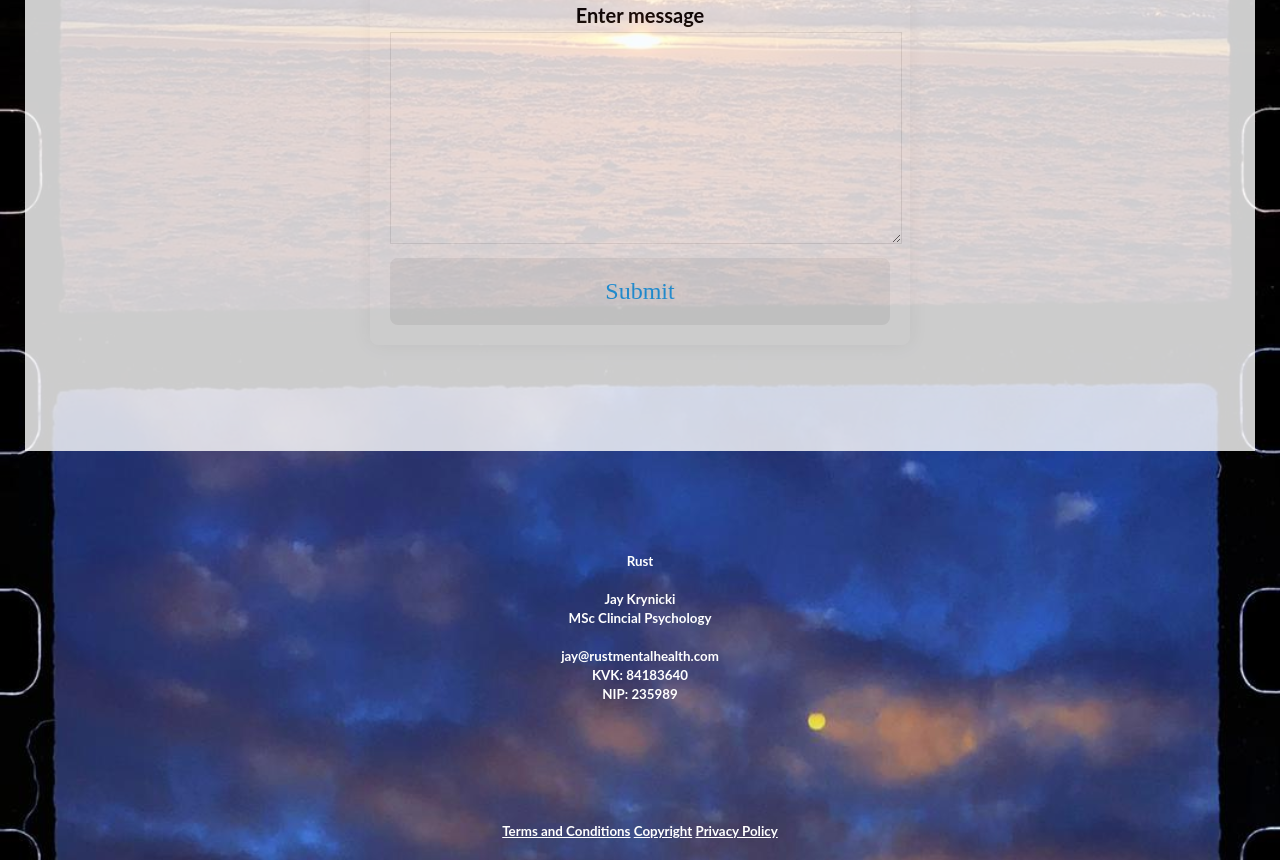
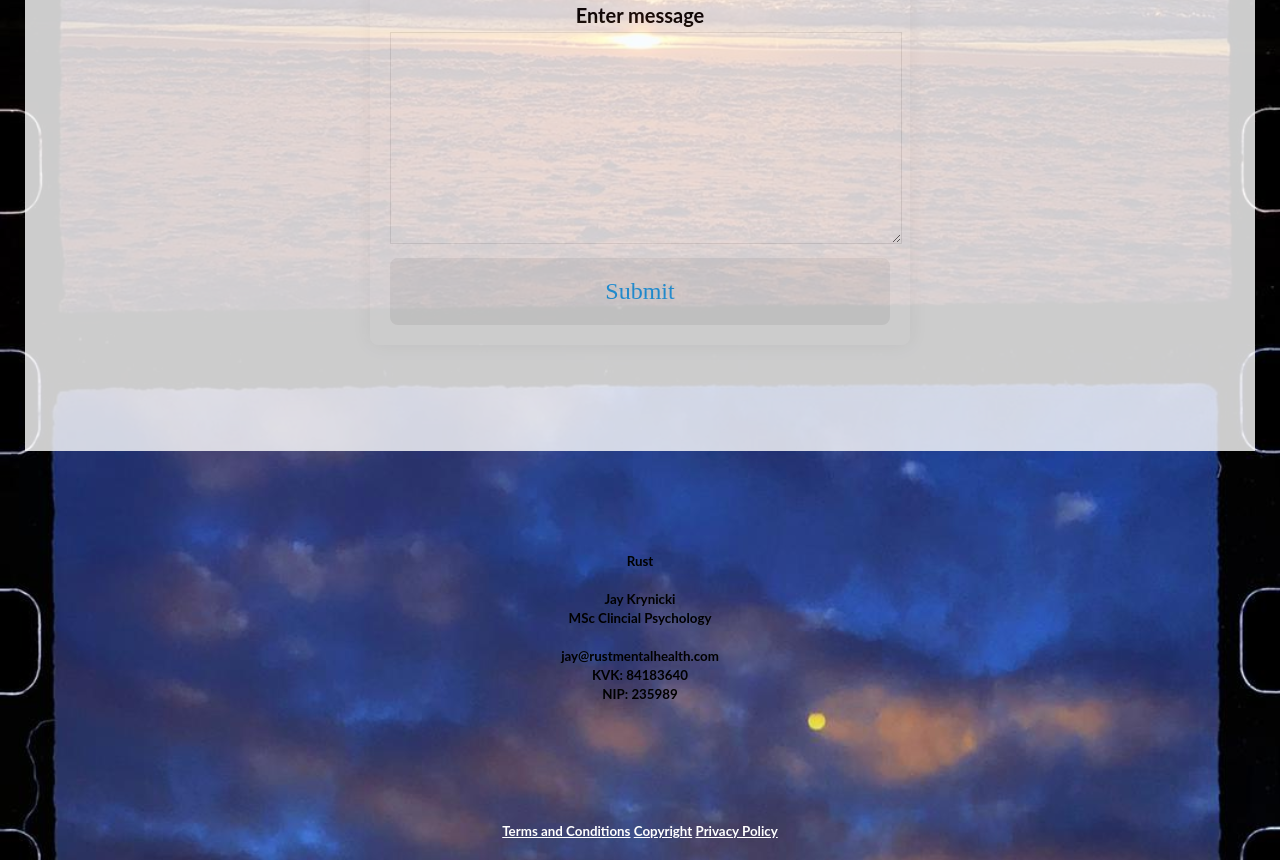
Before and after one commit to beatsch/rust-101, a website: page src/contact.html in a window 1280 px wide. Shown: the part 1574-2434 px from the top of the page. Drawn offline with Linux system fonts and the light colour scheme.

Commit message:
Update contact.html

```diff
--- a/src/contact.html
+++ b/src/contact.html
@@ -67,25 +67,16 @@ transition: margin-left .5s;
 padding: 8px;
 }
 
-
-
-
-
 </style>
 </head>
 <body>
-
-
   <div id="mySidebar" class="sidebar">
     <a href="javascript:void(0)" class="closebtn" onclick="closeNav()">×</a>
     <a href="index.html">Start</a>
     <a href="aboutme.html">About me</a>
     <a href="rates.html">Rates</a>
     <a class="active" href="contact.html">Contact</a>
-
   </div>
-
-
   <div id="main">
     <button class="openbtn" onclick="openNav()">☰ </button>
       <div class="content">
@@ -159,7 +150,7 @@ padding: 8px;
                     </div>
                     <div class="center">
 
-                      <h4> <small style="color:white">
+                      <h4> <small style="color:black">
 
                           Rust<br>
   <br>
```
